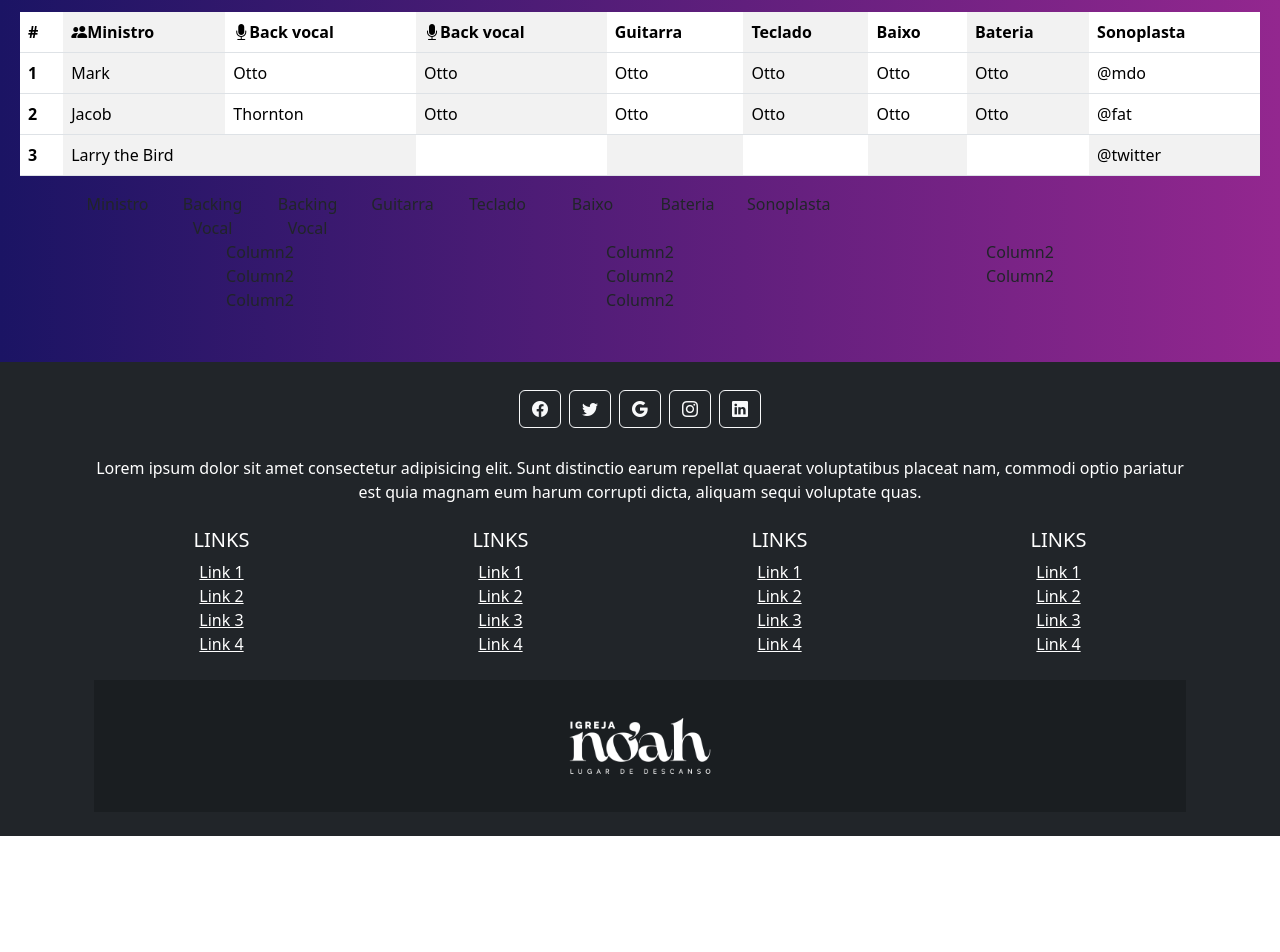
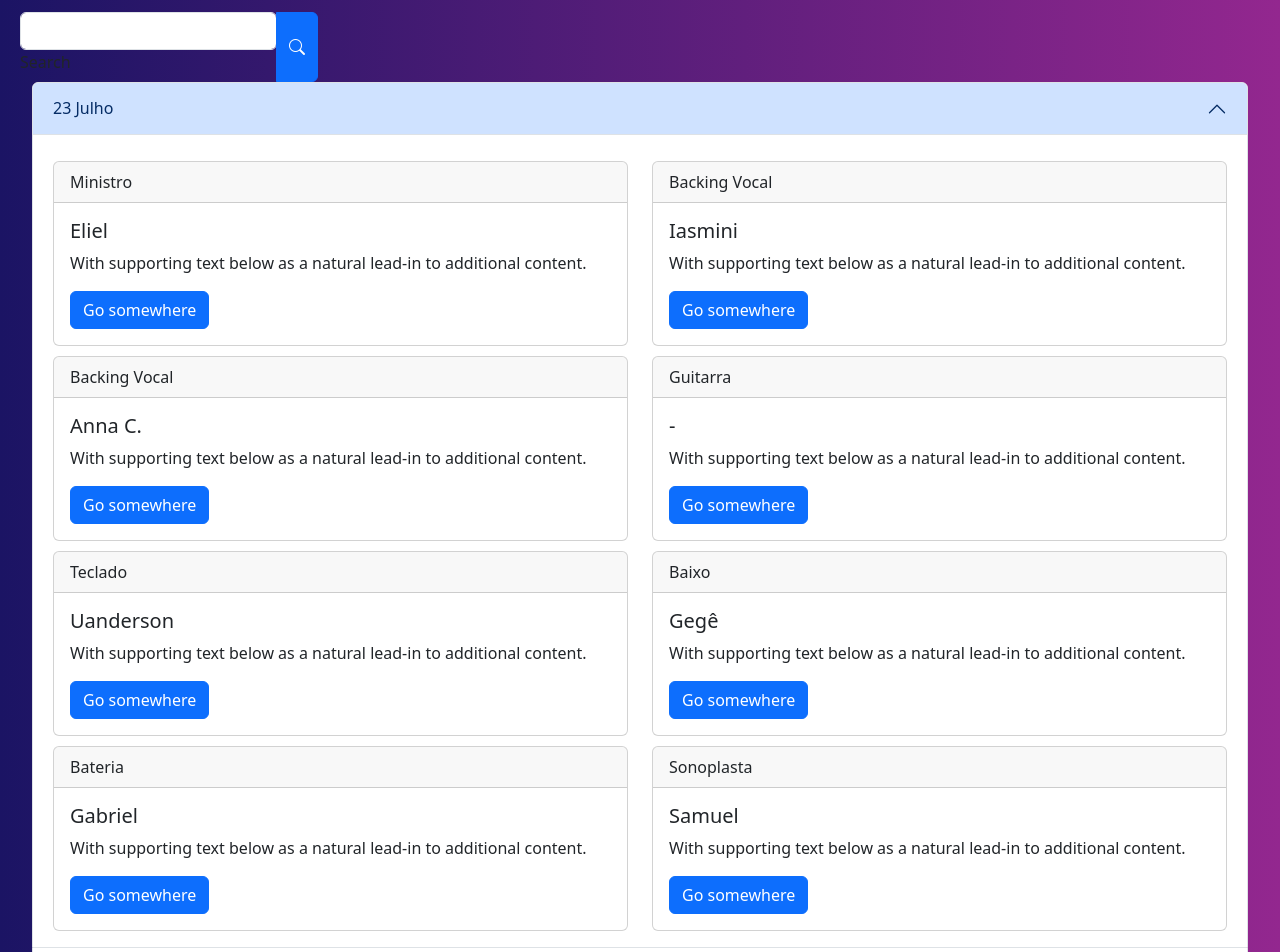
Before and after one commit to thecylax/noah_front, a Next.js app: page /timetable/praise in a window 1280 px wide. Shown: the part 120-1072 px from the top of the page. Before the commit the page ends 956 px from the top, so only its background shows below. Built offline with nearby package versions, Linux system fonts and the light colour scheme.

Commit message:
CHANGE Alterado para card

```diff
--- a/app/globals.css
+++ b/app/globals.css
@@ -23,3 +23,7 @@ body {
   margin-left: 20px;
   margin-right: 20px;
 }
+
+.space-up {
+  margin-top: 10px !important;
+}
--- a/app/timetable/praise/page.tsx
+++ b/app/timetable/praise/page.tsx
@@ -1,7 +1,7 @@
 export default function Page() {
     return (
         <>
-            <table className="table table-hover table-striped-columns">
+            {/* <table className="table table-hover table-striped-columns">
                 <thead>
                     <tr>
                     <th scope="col">#</th>
@@ -49,64 +49,152 @@ export default function Page() {
                     <td>@twitter</td>
                     </tr>
                 </tbody>
-            </table>
+            </table> */}
+            <div className="input-group">
+                <div className="form-outline">
+                    <input type="search" id="form1" className="form-control" />
+                    <label className="form-label" htmlFor="form1">Search</label>
+                </div>
+                <button type="button" className="btn btn-primary">
+                    <i className="bi bi-search"></i>
+                </button>
+            </div>
 
-            <div className="container text-center">
+            <div className="container-fluid">
+                <div className="accordion" id="accordionPanelsStayOpenExample">
+                    <div className="accordion-item">
+                        <h2 className="accordion-header">
+                            <button className="accordion-button" type="button" data-bs-toggle="collapse" data-bs-target="#panelsStayOpen-collapseOne" aria-expanded="true" aria-controls="panelsStayOpen-collapseOne">
+                                23 Julho
+                            </button>
+                        </h2>
+                        <div id="panelsStayOpen-collapseOne" className="accordion-collapse collapse show">
+                            <div className="accordion-body">
                                 <div className="row">
-                    <div className="col-xl-1 col-md-4">
-                        Ministro
+                                    <div className="col">
+                                        <div className="card space-up">
+                                            <div className="card-header">Ministro</div>
+                                            <div className="card-body">
+                                                <h5 className="card-title">Eliel</h5>
+                                                <p className="card-text">With supporting text below as a natural lead-in to additional content.</p>
+                                                <a href="" className="btn btn-primary">Go somewhere</a>
                                             </div>
-                    <div className="col-xl-1 col-md-4">
-                        Backing Vocal
                                         </div>
-                    <div className="col-xl-1 col-md-4">
-                        Backing Vocal
                                     </div>
-                    <div className="col-xl-1 col-md-4">
-                        Guitarra
+
+                                    <div className="col">
+                                        <div className="card space-up">
+                                            <div className="card-header">Backing Vocal</div>
+                                            <div className="card-body">
+                                                <h5 className="card-title">Iasmini</h5>
+                                                <p className="card-text">With supporting text below as a natural lead-in to additional content.</p>
+                                                <a href="#" className="btn btn-primary">Go somewhere</a>
                                             </div>
-                    <div className="col-xl-1 col-md-4">
-                        Teclado
                                         </div>
-                    <div className="col-xl-1 col-md-4">
-                        Baixo
-                    </div>
-                    <div className="col-xl-1 col-md-4">
-                        Bateria
-                    </div>
-                    <div className="col-xl-1 col-md-4">
-                        Sonoplasta
                                     </div>
                                 </div>
 
                                 <div className="row">
-                    <div className="col col-md-4">
-                        Column2
+                                    <div className="col">
+                                        <div className="card space-up">
+                                            <div className="card-header">Backing Vocal</div>
+                                            <div className="card-body">
+                                                <h5 className="card-title">Anna C.</h5>
+                                                <p className="card-text">With supporting text below as a natural lead-in to additional content.</p>
+                                                <a href="#" className="btn btn-primary">Go somewhere</a>
                                             </div>
-                    <div className="col col-md-4">
-                        Column2
-                    </div>
-                    <div className="col col-md-4">
-                        Column2
-                    </div>
-                    <div className="col col-md-4">
-                        Column2
-                    </div>
-                    <div className="col col-md-4">
-                        Column2
-                    </div>
-                    <div className="col col-md-4">
-                        Column2
-                    </div>
-                    <div className="col col-md-4">
-                        Column2
-                    </div>
-                    <div className="col col-md-4">
-                        Column2
                                         </div>
                                     </div>
 
+                                    <div className="col">
+                                        <div className="card space-up">
+                                            <div className="card-header">Guitarra</div>
+                                            <div className="card-body">
+                                                <h5 className="card-title">-</h5>
+                                                <p className="card-text">With supporting text below as a natural lead-in to additional content.</p>
+                                                <a href="#" className="btn btn-primary">Go somewhere</a>
                                             </div>
+                                        </div>
+                                    </div>
+                                </div>
+
+                                <div className="row">
+                                    <div className="col">
+                                        <div className="card space-up">
+                                            <div className="card-header">Teclado</div>
+                                            <div className="card-body">
+                                                <h5 className="card-title">Uanderson</h5>
+                                                <p className="card-text">With supporting text below as a natural lead-in to additional content.</p>
+                                                <a href="#" className="btn btn-primary">Go somewhere</a>
+                                            </div>
+                                        </div>
+                                    </div>
+
+                                    <div className="col">
+                                        <div className="card space-up">
+                                            <div className="card-header">Baixo</div>
+                                            <div className="card-body">
+                                                <h5 className="card-title">Gegê</h5>
+                                                <p className="card-text">With supporting text below as a natural lead-in to additional content.</p>
+                                                <a href="#" className="btn btn-primary">Go somewhere</a>
+                                            </div>
+                                        </div>
+                                    </div>
+                                </div>
+
+                                <div className="row">
+                                    <div className="col">
+                                        <div className="card space-up">
+                                            <div className="card-header">Bateria</div>
+                                            <div className="card-body">
+                                                <h5 className="card-title">Gabriel</h5>
+                                                <p className="card-text">With supporting text below as a natural lead-in to additional content.</p>
+                                                <a href="#" className="btn btn-primary">Go somewhere</a>
+                                            </div>
+                                        </div>
+                                    </div>
+
+                                    <div className="col">
+                                        <div className="card space-up">
+                                            <div className="card-header">Sonoplasta</div>
+                                            <div className="card-body">
+                                                <h5 className="card-title">Samuel</h5>
+                                                <p className="card-text">With supporting text below as a natural lead-in to additional content.</p>
+                                                <a href="#" className="btn btn-primary">Go somewhere</a>
+                                            </div>
+                                        </div>
+                                    </div>
+                                </div>
+                            </div>
+                        </div>
+                    </div>
+                    <div className="accordion-item">
+                        <h2 className="accordion-header">
+                        <button className="accordion-button collapsed" type="button" data-bs-toggle="collapse" data-bs-target="#panelsStayOpen-collapseTwo" aria-expanded="false" aria-controls="panelsStayOpen-collapseTwo">
+                            30 Julho
+                        </button>
+                        </h2>
+                        <div id="panelsStayOpen-collapseTwo" className="accordion-collapse collapse">
+                        <div className="accordion-body">
+                            <strong>This is the second item's accordion body.</strong> It is hidden by default, until the collapse plugin adds the appropriate classes that we use to style each element. These classes control the overall appearance, as well as the showing and hiding via CSS transitions. You can modify any of this with custom CSS or overriding our default variables. It's also worth noting that just about any HTML can go within the <code>.accordion-body</code>, though the transition does limit overflow.
+                        </div>
+                        </div>
+                    </div>
+                    <div className="accordion-item">
+                        <h2 className="accordion-header">
+                        <button className="accordion-button collapsed" type="button" data-bs-toggle="collapse" data-bs-target="#panelsStayOpen-collapseThree" aria-expanded="false" aria-controls="panelsStayOpen-collapseThree">
+                            06 Agosto
+                        </button>
+                        </h2>
+                        <div id="panelsStayOpen-collapseThree" className="accordion-collapse collapse">
+                        <div className="accordion-body">
+                            <strong>This is the third item's accordion body.</strong> It is hidden by default, until the collapse plugin adds the appropriate classes that we use to style each element. These classes control the overall appearance, as well as the showing and hiding via CSS transitions. You can modify any of this with custom CSS or overriding our default variables. It's also worth noting that just about any HTML can go within the <code>.accordion-body</code>, though the transition does limit overflow.
+                        </div>
+                        </div>
+                    </div>
+                </div>
+            </div>
+
         </>
     )
 }
```
Lines whose indentation alone changed are shown as unchanged.
